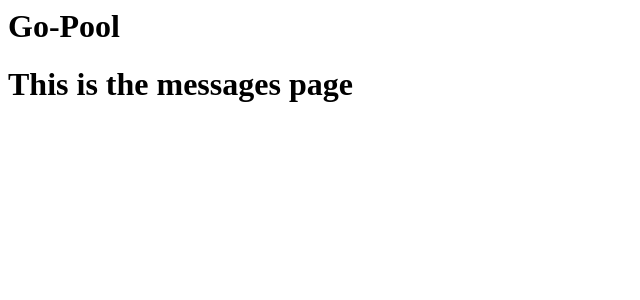
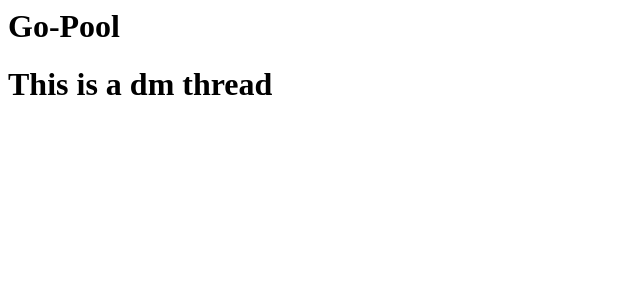
Before and after one commit to GS-goblin-shark/go-pool, a React app: page /messages/1 in a window 1280 px wide. Shown: the top 300 px of the page, without its empty margins (0-640 px from the left). Built offline with nearby package versions, Linux system fonts and the light colour scheme.

Commit message:
added browser routes for threads and messages

```diff
--- a/client/App.js
+++ b/client/App.js
@@ -5,6 +5,8 @@ import { BrowserRouter, Route, Switch } from 'react-router-dom';
 import Dashboard from './components/Dashboard';
 import Login from './components/Login';
 import Messages from './components/Messages';
+import DirMessage from './components/DirectMessage';
+import Thread from './components/Thread';
 
 function App() {
   const [state, updateState] = useState({
@@ -23,8 +25,14 @@ function App() {
       {/* <Route path='/signup'>
         <Signup />
       </Route> */}
-      <Route path='/messages'>
+      <Route exact path='/messages'>
         <Messages />
+      </Route>
+      <Route path='/messages/:id'>
+        <DirMessage />
+      </Route>
+      <Route path='/thread/:id'>
+        <Thread />
       </Route>
     </Switch>
   );
--- /dev/null
+++ b/client/components/DirectMessage.jsx
@@ -0,0 +1,11 @@
+import React from 'react';
+
+function DirMessage() {
+  return (
+    <div>
+      <h1>This is a dm thread</h1>
+    </div>
+  );
+}
+
+export default DirMessage;
--- /dev/null
+++ b/client/components/Thread.jsx
@@ -0,0 +1,11 @@
+import React from 'react';
+
+function Thread() {
+  return (
+    <div>
+      <h1>This is where a thread would be displayed</h1>
+    </div>
+  );
+}
+
+export default Thread;
```
